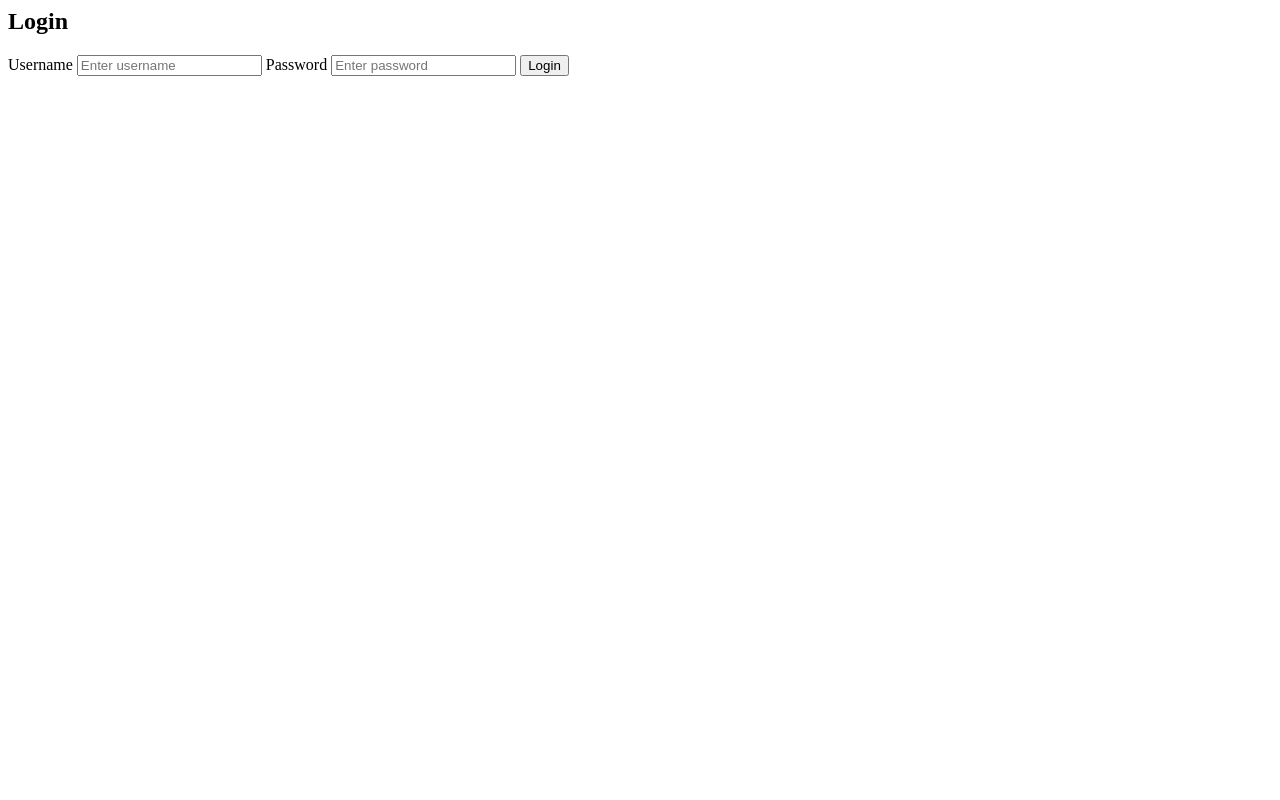
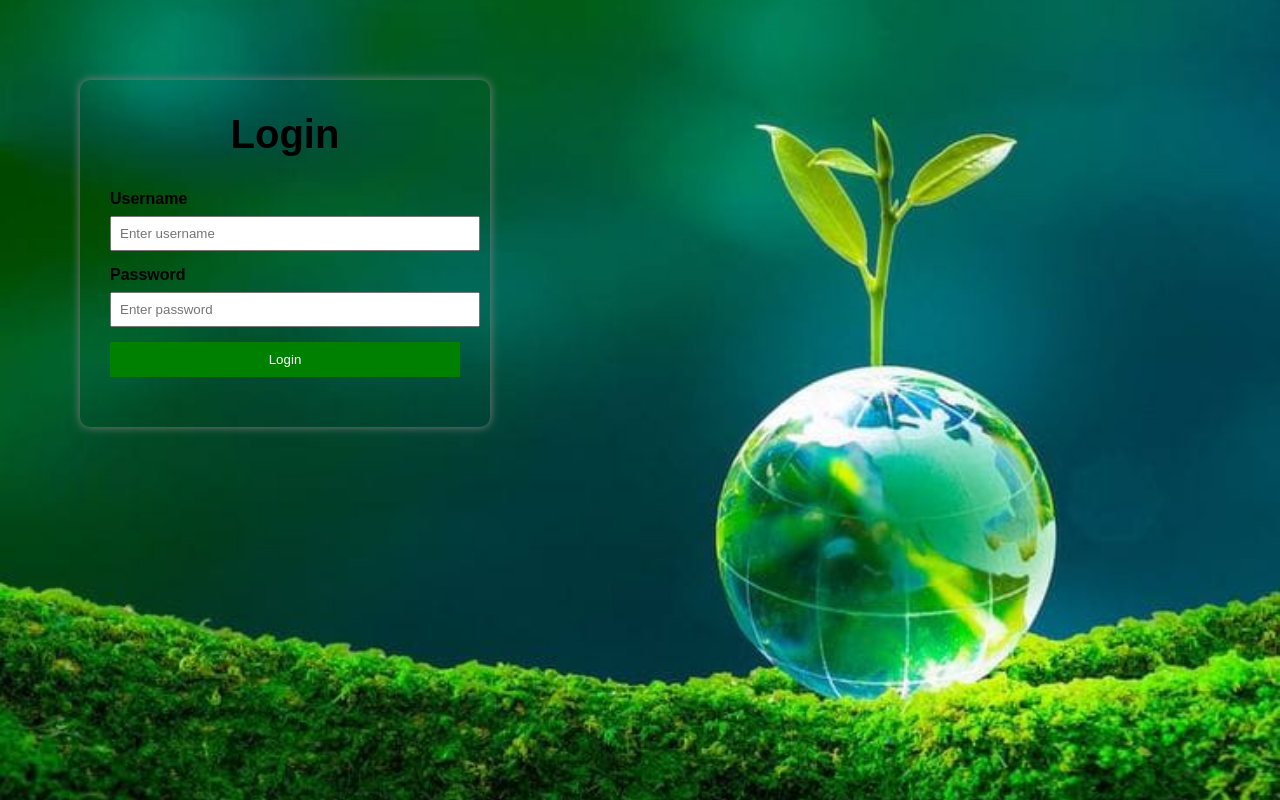
Before and after one commit to indhirani1910/farm-devops-project, a website: page public/login.html in a window 1280 px wide. Drawn offline with Linux system fonts and the light colour scheme.

```diff
--- a/public/login.html
+++ b/public/login.html
@@ -1,4 +1,11 @@
-<div class="login-box">
+<!DOCTYPE html>
+<html>
+  <head>
+    <title>Login</title>
+    <link rel="stylesheet" href="style.css">
+  </head>
+  <body class="login-page">
+    <div class="form-box">
   <h2>Login</h2>
   <label for="username">Username</label>
   <input type="text" id="username" placeholder="Enter username">
@@ -9,3 +16,6 @@
   <button onclick="checkLogin()">Login</button>
   <p id="msg" style="color:red; font-weight:bold; text-align:center;"></p>
 </div>
+<sctipt src="script.js"></sctipt>
+  </body>
+</html>
```
